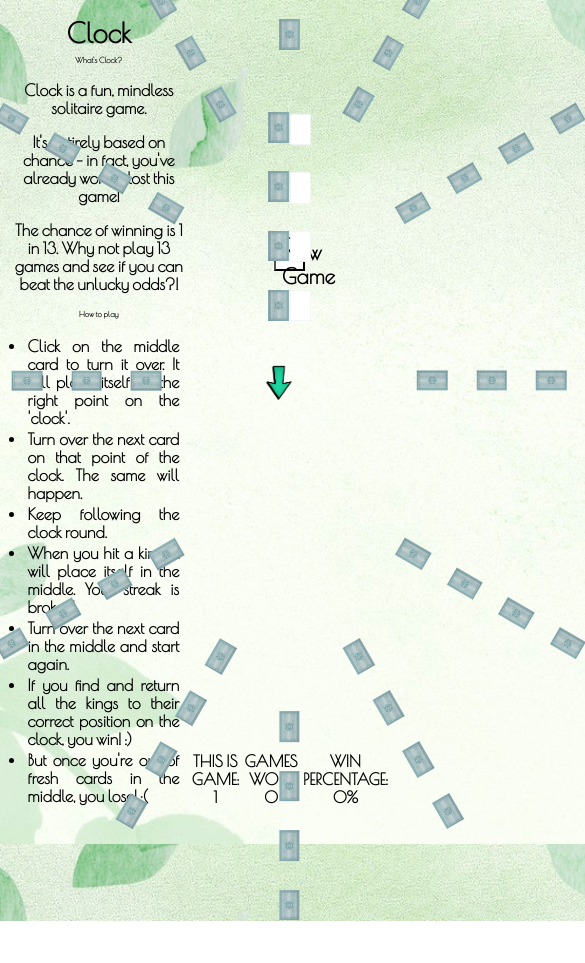
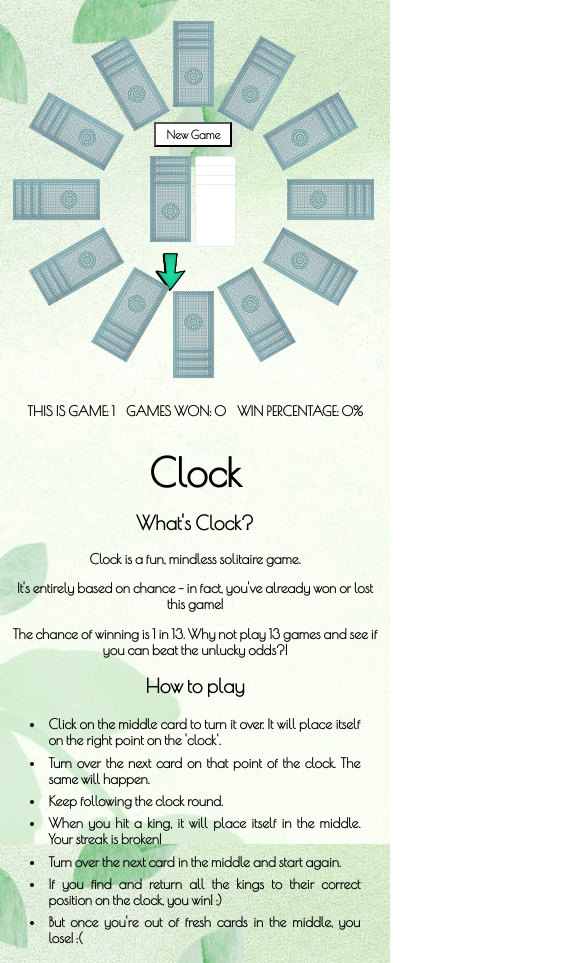
Before and after one commit to sudwald/clock, a React (Create React App) app: page / in a window 390 px wide. Shown: the top 963 px of the page, 585 px wide, since content can reach past the window. Before the commit the page ends 921 px from the top, so only its background shows below. Built offline with nearby package versions, Linux system fonts and the light colour scheme.

Commit message:
Added portrait mobile responsiveness

```diff
--- a/src/App.css
+++ b/src/App.css
@@ -48,7 +48,8 @@ p {
 
 #arrow {
   position:absolute;
-  padding-left:19vh;
+  padding-left:30vh;
+  z-index: -1;
   height: 3vh;
   width:auto;
   transform: rotate(90deg);
@@ -256,22 +257,69 @@ button:hover {
     height: auto;
   }
   #arrow {
-    position:absolute;
-    padding-left:19vh;
+    padding-left:37vh;
     height: 4.5vh;
-    width:auto;
-    transform: rotate(90deg);
+    z-index: -1;
   }
   #statsContainer {
     padding-top:0;
   }
+  #btnNewGame {
+    grid-column: 8 / span 5;
+    grid-row: 3 / span 3;
+    height: 5vh;
+    width: 10.5vw;
+    align-self:center;
+    font-size: 1.5vw;
+    padding-top:0;
+  }
 }
 
-/* @media screen and (max-width: 992px) { */
-  /* .App-main { */
-    /* grid-template-columns: 1fr; */
-  /* } */
-  /* #clockContainer { */
-    /* padding-bottom: 10%; */
-  /* } */
-/* } */
+/* MEDIA QUERY FOR PORTRAIT MOBILE */
+@media screen and (max-width: 500px) {
+  .App-main {
+    grid-template-columns: 1fr;
+    grid-template-areas: "clock" "info";
+    width:96%;
+  }
+  #gamePlayArea {
+    grid-area: clock;
+    height:90%;
+  }
+  #info {
+    grid-area: info;
+    width:100%;
+  }
+  h1 {
+    font-size: 10vw;
+  }
+  h2 {
+    font-size: 5vw;
+  }
+  p {
+    font-size: 3.5vw;
+  }
+  ul {
+    font-size: 3.5vw;
+  }
+  #clockContainer {
+    padding-bottom: 10%;
+    grid-template-columns: repeat(19, 5.22%);
+    grid-template-rows: repeat(11, 10%);
+  }
+  .stackedCard {
+    margin-top: -130%;
+    width:100%;
+    height: auto;
+  }
+  #arrow {
+    padding-left:24vh;
+    height: 3.5vh;
+    z-index: -1;
+  }
+  #btnNewGame {
+    height: 3vh;
+    width: 20vw;
+    font-size:3vw;
+  }
+}
```
